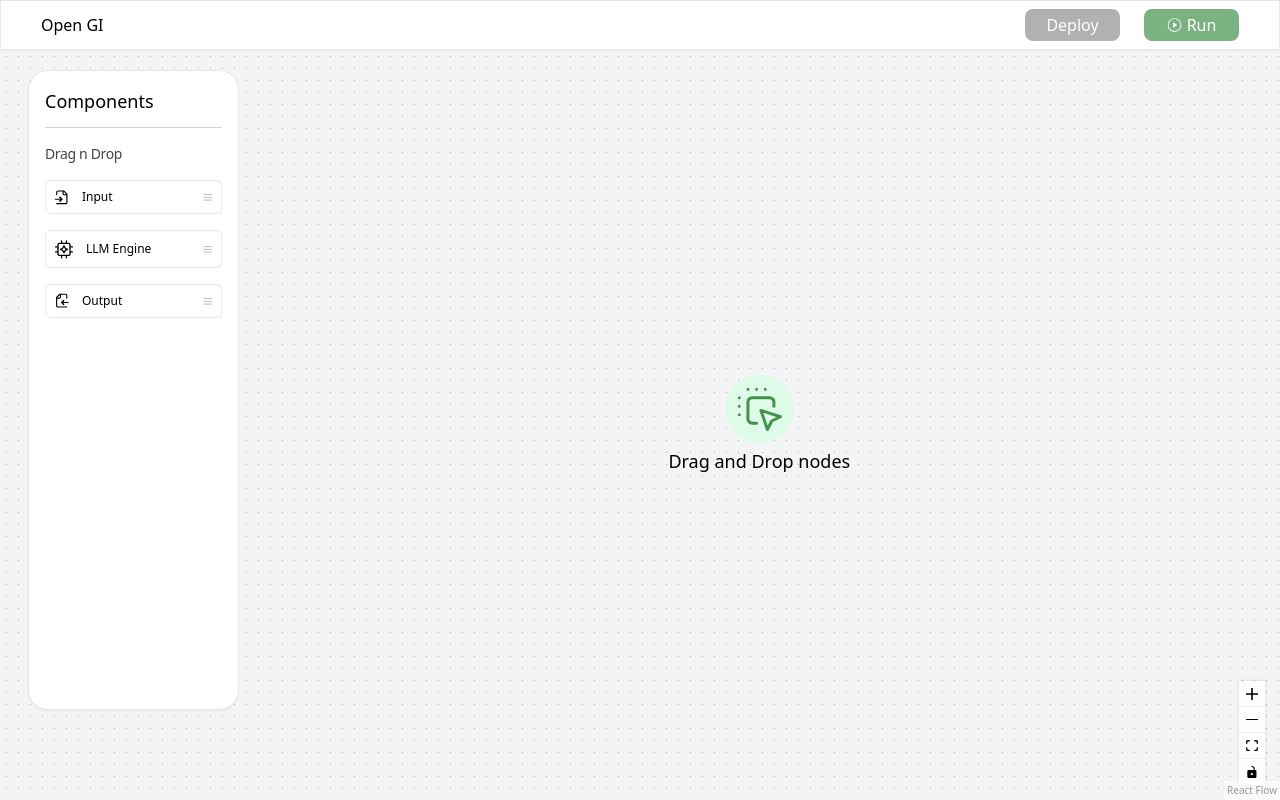
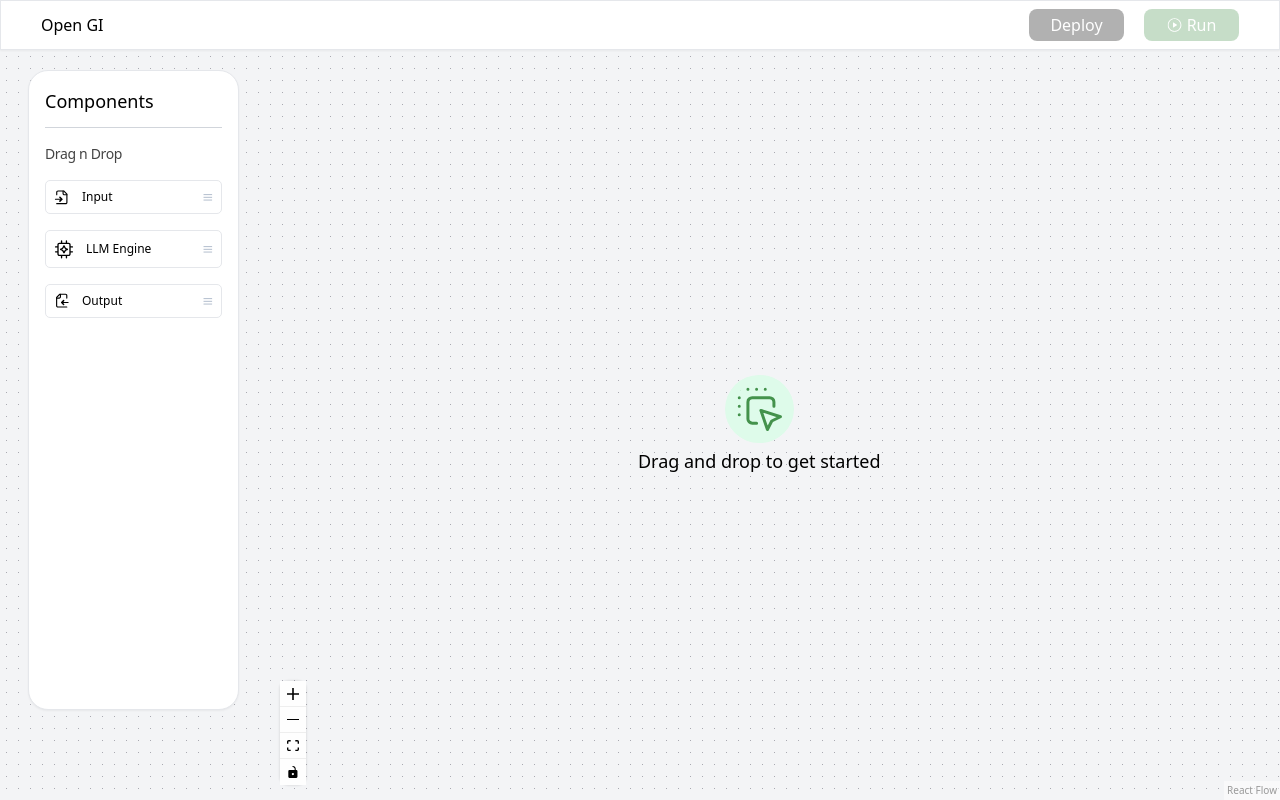
Before and after one commit to adityaS011/LLM-Flow, a React (Vite) app: page / in a window 1280 px wide. Built offline with nearby package versions, Linux system fonts and the light colour scheme.

Commit message:
icon update

```diff
--- a/src/Navbar/Navbar.jsx
+++ b/src/Navbar/Navbar.jsx
@@ -52,7 +52,7 @@ const Navbar = ({ isChatDeployed, setIsChatDeployed }) => {
   return (
     <div className='h-fit w-full bg-white justify-between items-center flex flex-row py-2 px-10 border shadow-sm z-50'>
       <p>Open GI</p>
-      <div className='flex flex-row justify-end gap-6'>
+      <div className='flex flex-row justify-end gap-5'>
         {isDeployed && output && !isError && (
           <button
             onClick={handleChatDeploy}
@@ -75,7 +75,7 @@ const Navbar = ({ isChatDeployed, setIsChatDeployed }) => {
                 onClick={handleDeploy}
                 disabled={!output}
                 className={`rounded-lg bg-black  text-white w-[95px] px-2 py-1 ${
-                  !output ? 'opacity-30 text-gray-300' : ''
+                  !output ? 'opacity-30 ' : ''
                 }`}
               >
                 Deploy
@@ -102,7 +102,7 @@ const Navbar = ({ isChatDeployed, setIsChatDeployed }) => {
                 ${
                   openAiBase && openAiKey && input && model && temperature
                     ? ''
-                    : 'opacity-70'
+                    : 'opacity-30'
                 }
                 `}
             >
--- a/src/components/DragSpace.jsx
+++ b/src/components/DragSpace.jsx
@@ -142,6 +142,14 @@ const DragSpace = () => {
       >
         <div className='flex flex-row w-full h-full'>
           <ComponentBar />
+          <Controls
+            position='bottom-left'
+            style={{
+              borderRadius: '8px',
+              marginLeft: '280px',
+            }}
+          />
+
           {nodes.length === 0 && (
             <div className='w-full h-full flex flex-col gap-1  items-center justify-center text-center font-medium text-lg'>
               <img
@@ -149,10 +157,9 @@ const DragSpace = () => {
                 alt='Drag and Drop'
                 className='rounded-full bg-[#DEFBEA] p-2 flex items-center justify-center'
               />
-              Drag and Drop nodes
+              Drag and drop to get started
             </div>
           )}
-          <Controls className='mr-10 bg-green-600 ' position='bottom-right' />
         </div>
         <Background variant='dots' gap={12} size={1} />
       </ReactFlow>
```
